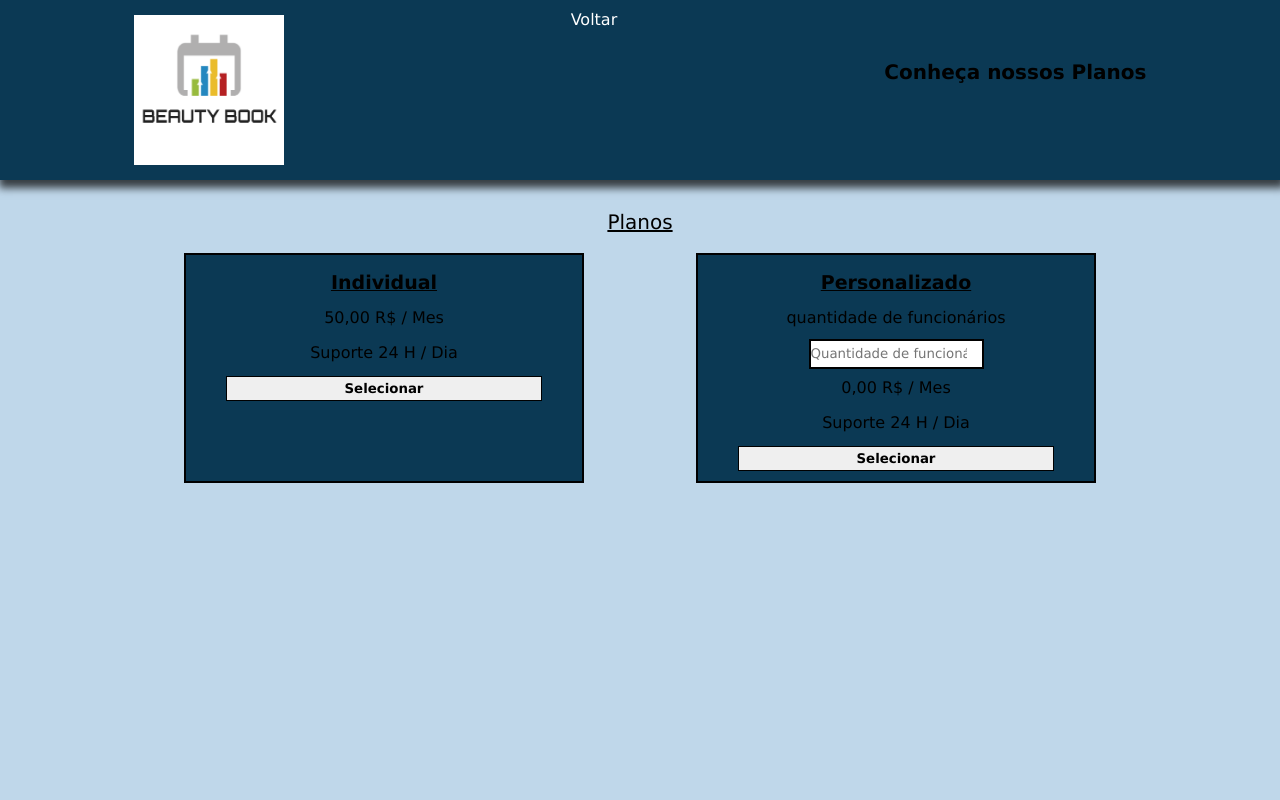
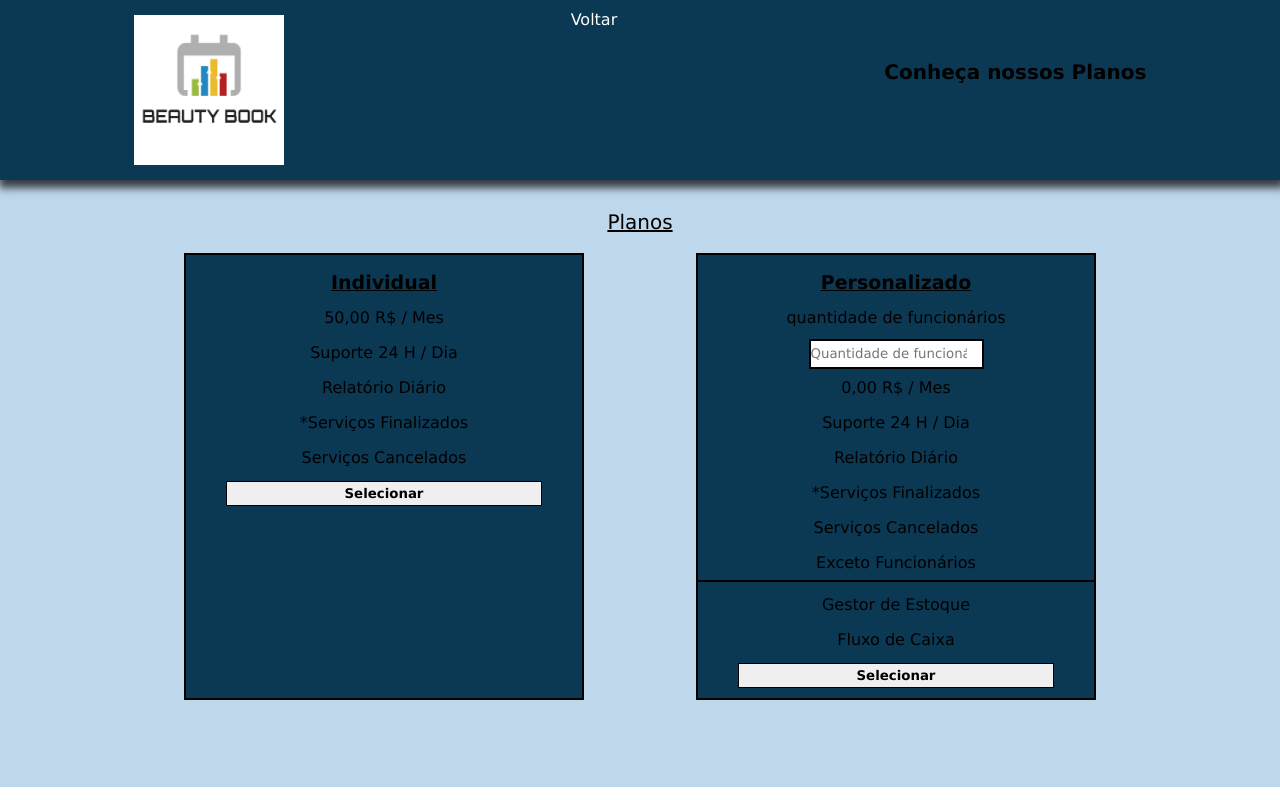
Before and after one commit to joaoMicheletti/BeautyBook, a React (Create React App) app in the folder frontend/: page /planos in a window 1280 px wide. Built offline with nearby package versions, Linux system fonts and the light colour scheme; what @mercadopago/sdk-react would draw is missing.

Commit message:
ajuste na parte estatica de cada plano disponivél de acordo com sus coberturas

```diff
--- a/frontend/src/pages/planos/planos.js
+++ b/frontend/src/pages/planos/planos.js
@@ -61,6 +61,9 @@ export default function Planos(){
                         </p>
                         <p>50,00 R$ / Mes</p>
                         <p>Suporte 24 H / Dia</p>
+                        <p>Relatório Diário</p>
+                        <p>*Serviços Finalizados</p>
+                        <p>Serviços Cancelados</p>
                         <button className='BtnIndividual'
                         onClick={Individual}>Selecionar</button>
                     </li>
@@ -75,11 +78,21 @@ export default function Planos(){
                         onChange={(e) => setquantidade(e.target.value)}></input>
                         <p>{quantidade * 50},00 R$ / Mes</p>
                         <p>Suporte 24 H / Dia</p>
+                        <p>Relatório Diário</p>
+                        <p>*Serviços Finalizados</p>
+                        <p>Serviços Cancelados</p>
+                        <p>Exceto Funcionários</p>
+                        <hr/>
+                        <p>Gestor de Estoque</p>
+                        <p>Fluxo de Caixa</p>
                         <button className='BtnIndividual'
                         onClick={Personalizado}>Selecionar</button>
                     </li>
                 </ul>
             </div>
+            <br/>
+            <br/>
+            <br/>
         </div>
     );
 };
--- a/frontend/src/pages/planos/style_planos.css
+++ b/frontend/src/pages/planos/style_planos.css
@@ -5,7 +5,7 @@
 }
 #ConteinerPlanos{
     background-color: #bfd7ea;
-    height: 100vh;
+    height: auto;
 }
 #HeaderPlanos {
     background-color: #0b3954;
```
